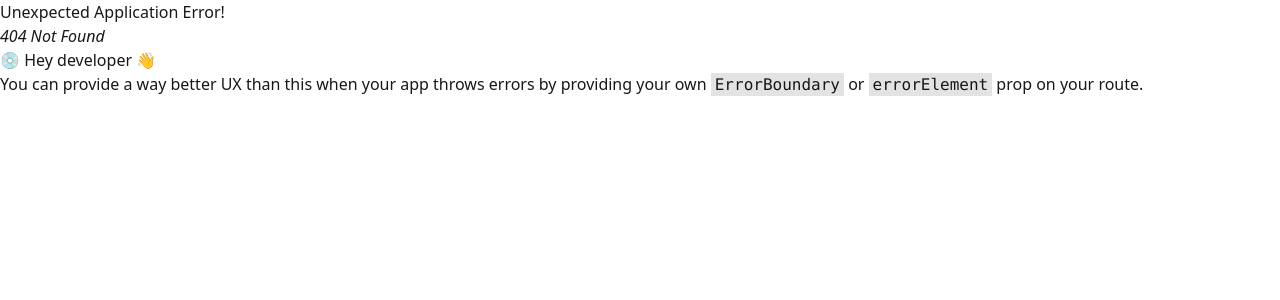
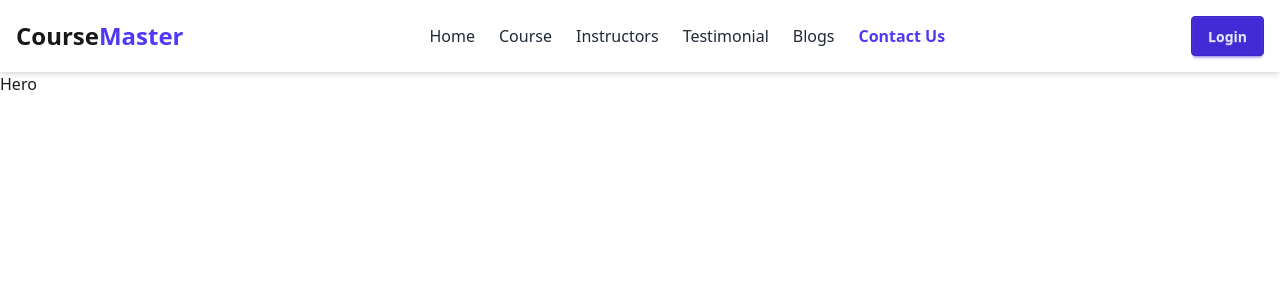
Before and after one commit to ashikurahman1/course-master, a React (Vite) app: page /contact in a window 1280 px wide. Before the commit this address had no page. Shown: the top 300 px of the page. Built offline with nearby package versions, Linux system fonts and the light colour scheme.

Commit message:
created navbar with routes

```diff
--- a/package.json
+++ b/package.json
@@ -13,6 +13,7 @@
     "@tailwindcss/vite": "^4.1.17",
     "daisyui": "^5.5.5",
     "react": "^19.2.0",
+    "react-burger-menu": "^3.1.0",
     "react-dom": "^19.2.0",
     "react-router": "^7.9.6",
     "tailwindcss": "^4.1.17"
--- /dev/null
+++ b/src/components/Home/Hero.jsx
@@ -0,0 +1,11 @@
+import React from 'react';
+
+const Hero = () => {
+  return (
+    <section>
+      <p>Hero</p>
+    </section>
+  );
+};
+
+export default Hero;
--- a/src/layout/RootLayout.jsx
+++ b/src/layout/RootLayout.jsx
@@ -1,11 +1,12 @@
 import React from 'react';
 import { Outlet } from 'react-router';
+import Navbar from '../shared/Navbar/Navbar';
 
 const RootLayout = () => {
   return (
     <div>
       {/* Navbar */}
-
+      <Navbar />
       {/* Outlet */}
       <main>
         <Outlet />
--- a/src/pages/Home/Home.jsx
+++ b/src/pages/Home/Home.jsx
@@ -1,10 +1,11 @@
 import React from 'react';
+import Hero from '../../components/Home/Hero';
 
 const Home = () => {
   return (
-    <div>
-      <p>This is the home</p>
-    </div>
+    <>
+      <Hero />
+    </>
   );
 };
 
--- a/src/routes/Routes.jsx
+++ b/src/routes/Routes.jsx
@@ -1,9 +1,32 @@
 import { createBrowserRouter } from 'react-router';
 import RootLayout from '../layout/RootLayout';
+import Home from '../pages/Home/Home';
 export const router = createBrowserRouter([
   {
     path: '/',
     Component: RootLayout,
-    children: [{ index: true, element: <div>Home Page</div> }],
+    children: [
+      { index: true, Component: Home },
+      {
+        path: '/courses',
+        Component: Home,
+      },
+      {
+        path: '/instructors',
+        Component: Home,
+      },
+      {
+        path: '/testimonial',
+        Component: Home,
+      },
+      {
+        path: '/blogs',
+        Component: Home,
+      },
+      {
+        path: '/contact',
+        Component: Home,
+      },
+    ],
   },
 ]);
--- /dev/null
+++ b/src/shared/Navbar/Navbar.css
@@ -0,0 +1,43 @@
+.bm-burger-button {
+  position: fixed;
+  width: 30px;
+  height: 24px;
+  right: 20px;
+  top: 22px;
+}
+
+.bm-burger-bars {
+  background: #4f46e5; /* Primary color */
+}
+
+.bm-cross-button {
+  height: 24px;
+  width: 24px;
+}
+
+.bm-cross {
+  background: #4f46e5;
+}
+
+/* Menu wrapper */
+.bm-menu {
+  background: #f5f7fa;
+  padding: 2.5em 1.5em;
+  font-size: 1.15em;
+}
+
+.bm-item {
+  display: block;
+  margin-bottom: 20px;
+  color: #111827;
+  text-decoration: none;
+  font-weight: 500;
+}
+
+.bm-item:hover {
+  color: #4f46e5;
+}
+
+.bm-overlay {
+  background: rgba(0, 0, 0, 0.3);
+}
--- /dev/null
+++ b/src/shared/Navbar/Navbar.jsx
@@ -0,0 +1,64 @@
+import React, { useState, useEffect } from 'react';
+import { slide as Menu } from 'react-burger-menu';
+
+import './Navbar.css';
+import { Link, NavLink } from 'react-router';
+
+const menuLinks = [
+  { name: 'Home', path: '/' },
+  { name: 'Course', path: '/courses' },
+  { name: 'Instructors', path: '/instructors' },
+  { name: 'Testimonial', path: '/testimonial' },
+  { name: 'Blogs', path: '/blogs' },
+  { name: 'Contact Us', path: '/contact' },
+];
+
+const Navbar = () => {
+  const [isMobile, setIsMobile] = useState(false);
+
+  useEffect(() => {
+    const handleResize = () => setIsMobile(window.innerWidth <= 768);
+    handleResize();
+    window.addEventListener('resize', handleResize);
+    return () => window.removeEventListener('resize', handleResize);
+  }, []);
+
+  const renderLinks = (className = 'menu-item') =>
+    menuLinks.map(link => (
+      <NavLink
+        key={link.name}
+        to={link.path}
+        className={({ isActive }) =>
+          `${className} ${
+            isActive
+              ? 'text-indigo-600 font-semibold'
+              : 'text-gray-800 hover:text-indigo-600'
+          }`
+        }
+      >
+        {link.name}
+      </NavLink>
+    ));
+
+  return (
+    <header className="bg-white shadow-md">
+      <nav className="container mx-auto flex justify-between items-center p-4">
+        <Link to="/" className="text-xl lg:text-2xl font-bold ">
+          Course<span className="text-indigo-600">Master</span>
+        </Link>
+
+        {/* Desktop Menu */}
+        {!isMobile && (
+          <>
+            <div className="hidden md:flex space-x-6">{renderLinks()}</div>
+          </>
+        )}
+        <button className="btn btn-primary">Login</button>
+        {/* Mobile Burger Menu */}
+        {isMobile && <Menu right>{renderLinks()}</Menu>}
+      </nav>
+    </header>
+  );
+};
+
+export default Navbar;
```
Also changed, not shown: src/index.css (+21 -0 lines), 2 other files (tests, documents, lock files or other folders).
